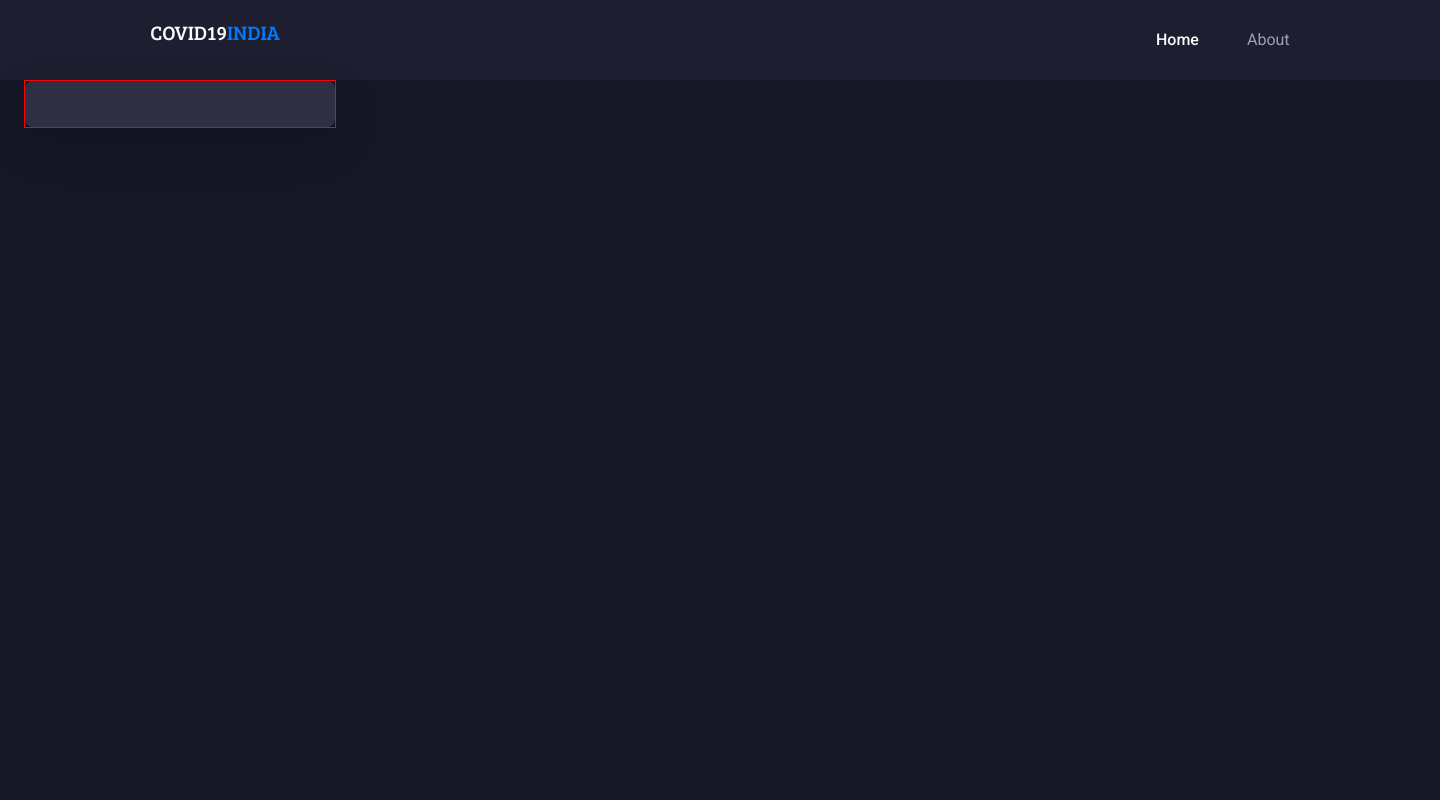
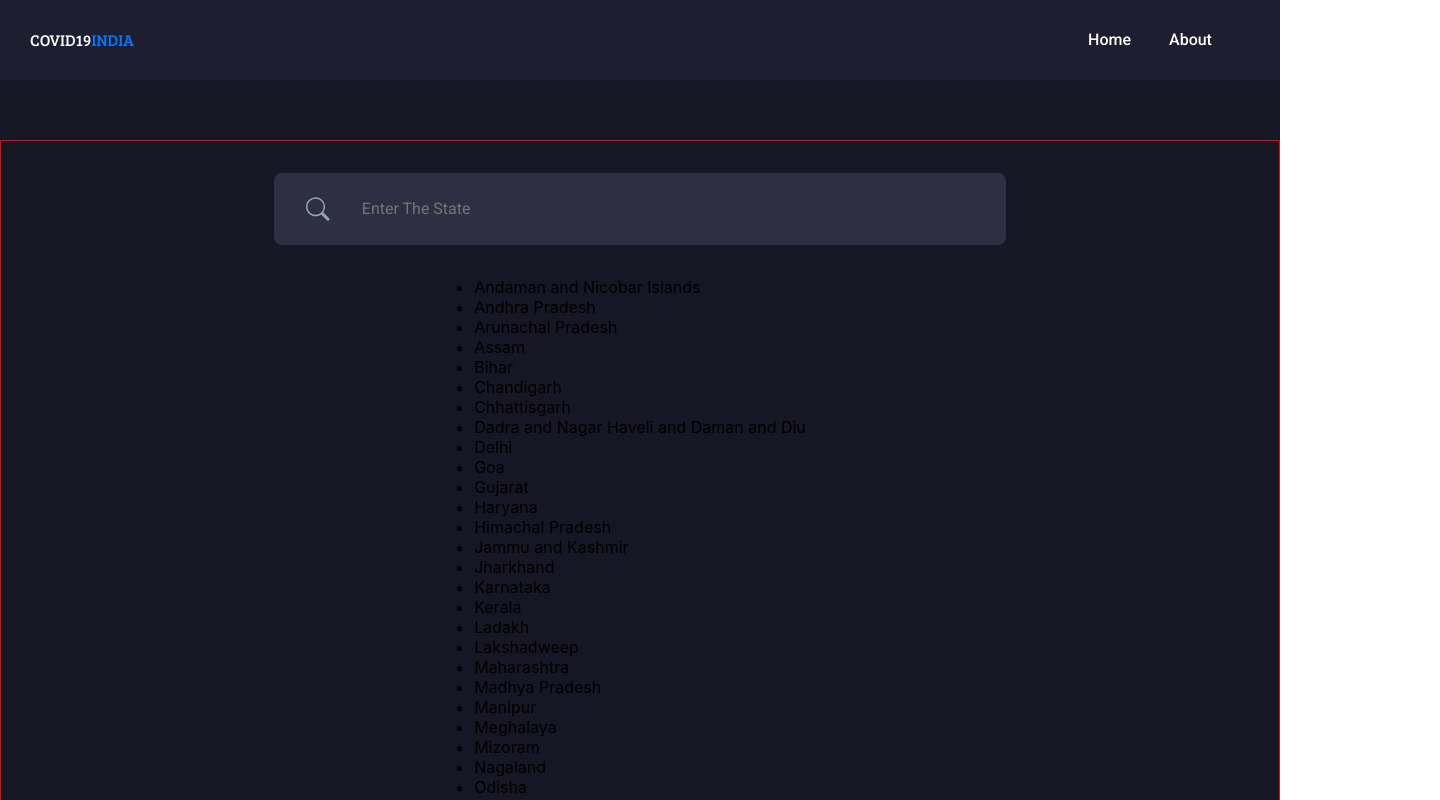
Before and after one commit to vasamsaiteja/covid19Dashboard, a React (Create React App) app: page / in a window 1280 px wide. Shown: the top 800 px of the page, 1440 px wide, since content can reach past the window. Built offline with nearby package versions, Linux system fonts and the light colour scheme; a web font is replaced by a local one.

Commit message:
updatedHeader

```diff
--- a/src/App.js
+++ b/src/App.js
@@ -1,4 +1,5 @@
 import Home from './components/Home'
+// import Header from './components/Header'
 
 import './App.css'
 
@@ -149,6 +150,6 @@ const statesList = [
   },
 ]
 
-const App = () => <Home />
+const App = () => <Home statesList={statesList} />
 
 export default App
--- a/src/components/GetCountryStats/index.css
+++ b/src/components/GetCountryStats/index.css
@@ -1,24 +1,42 @@
+.bottom-container {
+  display: flex;
+  flex-direction: column;
+  justify-content: flex-start;
+  align-items: center;
+  border: 1px solid red;
+  position: relative;
+  top: 140px;
+}
 .search-container {
-  position: absolute;
-  width: 312px;
-  height: 48px;
-  left: 24px;
-  top: 80px;
-  border: 1px solid red;
-
-  /* Shadow 2 */
-
-  filter: drop-shadow(0px 8px 16px rgba(23, 31, 70, 0.08));
+  background-color: #2f2f43;
+  border-radius: 8px;
+  margin: 32px 0px;
+  display: flex;
+  flex-direction: flex-start;
+  align-items: center;
+  width: 57.22%;
+  height: 72px;
 }
-.search-element {
-  position: absolute;
-  left: 0px;
-  right: 0px;
-  top: 0px;
-  bottom: 0px;
-  background: #2f2f43;
-  border-radius: 8px;
-  border-width: 0;
-
-  filter: drop-shadow(0px 15px 25px rgba(0, 0, 0, 0.06));
+@media screen and (max-width: 600px) {
+  .search-container {
+    width: 90%;
+  }
 }
+.search-icon {
+  color: #94a3b8;
+  font-size: 24px;
+  margin: 0 32px;
+}
+.input-search {
+  background-color: transparent;
+  border: none;
+  outline: none;
+  font-family: 'Roboto';
+  font-style: normal;
+  font-weight: 400;
+  font-size: 16px;
+  line-height: 24px;
+  width: 90%;
+  padding-right: 20px;
+  color: #94a3b8;
+}
--- a/src/components/GetCountryStats/index.js
+++ b/src/components/GetCountryStats/index.js
@@ -1,14 +1,50 @@
 import {Component} from 'react'
+import {BsSearch} from 'react-icons/bs'
 
 import './index.css'
 
 class GetCountryStats extends Component {
+  state = {
+    searchInput: '',
+  }
+
+  onSearchValue = event => {
+    this.setState({searchInput: event.target.value})
+  }
+
+  renderSearchResults = () => {
+    const {statesList} = this.props
+    const {searchInput} = this.state
+    const formattedList = statesList.map(each => ({
+      stateCode: each.state_code,
+      stateName: each.state_name,
+    }))
+    const filteredData = formattedList.filter(
+      each => each.stateName === searchInput,
+    )
+    console.log(filteredData)
+    return (
+      <>
+        <div className="search-container">
+          <BsSearch className="search-icon" />
+          <input
+            type="search"
+            placeholder="Enter The State"
+            className="input-search"
+            onChange={this.onSearchValue}
+          />
+        </div>
+        <ul>
+          {formattedList.map(each => (
+            <li>{each.stateName}</li>
+          ))}
+        </ul>
+      </>
+    )
+  }
+
   render() {
-    return (
-      <div className="search-container">
-        <input type="search" className="search-element" />
-      </div>
-    )
+    return <div className="bottom-container">{this.renderSearchResults()}</div>
   }
 }
 
--- a/src/components/Header/index.css
+++ b/src/components/Header/index.css
@@ -1,154 +1,81 @@
 .nav-container {
   background: #1e1e30;
-  position: absolute;
-  width: 360px;
-  height: 56px;
-  left: 0px;
-  top: 0px;
+  display: flex;
+  justify-content: space-between;
+  align-items: center;
+  position: fixed;
+  min-width: 360px;
+  width: 100%;
+  height: 80px;
+  z-index: 1000;
+  padding: 0 30px;
 }
 .nav-logo {
-  position: absolute;
-  width: 104px;
-  height: 24px;
-  left: 24px;
-  top: 16px;
   font-family: 'Bree Serif';
   font-style: normal;
   font-weight: normal;
   font-size: 16px;
   line-height: 24px;
-  /* identical to box height, or 150% */
-  text-align: center;
-  /* Light / blue-gray / 50 */
   color: #f8fafc;
 }
+
 span {
   color: #007bff;
 }
-.menu-icon {
+.nav-mobile-bar {
+  display: none;
+  color: #fff;
+  font-size: 24px;
+}
+.nav-items-container {
+  min-width: 10%;
+  width: 200px;
+  display: flex;
+  justify-content: space-evenly;
+  color: #fff;
+}
+.nav-items-container h1 {
+  font-size: 16px;
+  font-family: 'Roboto';
+  line-height: 24px;
+  font-weight: 500;
+}
+.nav-items-mobile {
   position: absolute;
-  left: 86.67%;
-  right: 6.67%;
-  top: 0.58%;
-  bottom: 98.56%;
-  height: 24px;
-  width: 24px;
-  /* border: 1px solid red; */
-  top: 16px;
-  left: 312px;
-  cursor: pointer;
-  background-color: transparent;
-  border: none;
+  top: 80px;
+  left: 0;
+  right: 0;
+
+  display: flex;
+  justify-content: space-between;
+  align-items: center;
+
+  width: 100%;
+  /* background: #1e1e30; */
+  padding: 0 20px;
+  height: 80px;
+  transition: all 1s ease-in;
 }
-.square-icon-image {
-  position: absolute;
-  left: 45.29%;
-  right: 18.75%;
-  top: 56.38%;
-  bottom: 6.41%;
-  width: 8.63px;
-  height: 8.93px;
-  top: 13.53px;
-  left: 10.87px;
+.nav-items-mobile div {
+  display: flex;
 }
-
-.vector-bottom-bar-icon {
-  position: absolute;
-  left: 4.69%;
-  right: 57.81%;
-  top: 71.88%;
-  bottom: 21.88%;
-  width: 9px;
-  height: 1.5px;
-  top: 17.25px;
-  left: 1.13px;
+.nav-items-mobile div h1 {
+  margin-right: 10px;
+  font-size: 16px;
+  font-family: 'Roboto';
+  line-height: 24px;
+  font-weight: 500;
+  color: #fff;
 }
-.vector-middle-bar-icon {
-  position: absolute;
-  left: 4.69%;
-  right: 18.75%;
-  top: 46.88%;
-  bottom: 46.88%;
-  width: 18.38px;
-  height: 1.5px;
-  top: 11.25px;
-  left: 1.13px;
-  margin-bottom: 4.5px;
+.nav-items-mobile svg {
+  color: #fff;
+  font-size: 20px;
 }
-.vector-top-bar-icon {
-  position: absolute;
-  left: 4.69%;
-  right: 18.75%;
-  top: 21.88%;
-  bottom: 71.88%;
-  width: 18.38px;
-  height: 1.5px;
-  top: 5.25px;
-  left: 1.13px;
-  margin-bottom: 4.5px;
-}
-@media screen and (min-width: 768px) {
-  .menu-icon {
+@media screen and (max-width: 460px) {
+  .nav-items-container {
     display: none;
   }
-  .nav-container {
-    position: absolute;
-    width: 1440px;
-    height: 80px;
-    left: 0px;
-    top: 0px;
-  }
-  .nav-logo {
-    width: 130px;
-    height: 24px;
-    left: 150px;
-    top: 20px;
-    font-size: 20px;
+  .nav-mobile-bar {
+    display: block;
   }
 }
-@media screen and (max-width: 768px) {
-  .lg-home-heading {
-    display: none;
-  }
-  .lg-about-heading {
-    display: none;
-  }
-}
-@media screen and (min-width: 768px) {
-  .lg-home-heading {
-    position: absolute;
-    width: 43px;
-    height: 24px;
-    left: 1156px;
-    top: 28px;
-
-    font-family: Roboto;
-    font-style: normal;
-    font-weight: 500;
-    font-size: 16px;
-    line-height: 24px;
-    /* identical to box height, or 150% */
-
-    /* Light / blue-gray / 50 */
-
-    color: #f8fafc;
-  }
-  .lg-about-heading {
-    position: absolute;
-    width: 43px;
-    height: 24px;
-    left: 1247px;
-    top: 28px;
-
-    font-family: Roboto;
-    font-style: normal;
-    font-weight: normal;
-    font-size: 16px;
-    line-height: 24px;
-    /* identical to box height, or 150% */
-
-    /* Light / blue-gray / 400 */
-
-    color: #94a3b8;
-  }
-}
--- a/src/components/Header/index.js
+++ b/src/components/Header/index.js
@@ -1,51 +1,49 @@
 import {Component} from 'react'
-import Tabs from '../Tabs'
+import {AiFillCloseCircle} from 'react-icons/ai'
+import {GiHamburgerMenu} from 'react-icons/gi'
+// import Tabs from '../Tabs'
 
 import './index.css'
 
 class Header extends Component {
   state = {
-    clicked: false,
+    isOpened: false,
   }
 
   onChange = () => {
-    this.setState(prevState => ({clicked: !prevState.clicked}))
+    this.setState(prevState => ({isOpened: !prevState.isOpened}))
   }
 
   render() {
-    const {clicked} = this.state
+    const {isOpened} = this.state
     return (
       <>
         <nav className="nav-container">
           <h1 className="nav-logo">
             COVID19<span>INDIA</span>
           </h1>
-          <button type="button" className="menu-icon" onClick={this.onChange}>
-            <img
-              src="https://res.cloudinary.com/saiteja68/image/upload/v1639278313/Vector_3_wzidja.png"
-              alt="icon"
-              className="vector-top-bar-icon"
-            />
-            <img
-              src="https://res.cloudinary.com/saiteja68/image/upload/v1639207877/Vector_2_joi8ye.png"
-              alt="icon"
-              className="vector-middle-bar-icon"
-            />
-            <img
-              src="https://res.cloudinary.com/saiteja68/image/upload/v1639207480/Vector_1_jx23kf.png"
-              alt="icon"
-              className="vector-bottom-bar-icon"
-            />
-            <img
-              src="https://res.cloudinary.com/saiteja68/image/upload/v1639201979/Vector_fekyd7.png"
-              alt="icon"
-              className="square-icon-image"
-            />
-          </button>
-          <h1 className="lg-home-heading">Home</h1>
-          <h1 className="lg-about-heading">About</h1>
+          <div className="nav-mobile-bar">
+            {!isOpened ? (
+              <GiHamburgerMenu onClick={this.onChange} className="bars-icon" />
+            ) : (
+              <AiFillCloseCircle onClick={this.onChange} />
+            )}
+          </div>
+          {isOpened && (
+            <div className="nav-items-mobile">
+              <div>
+                <h1 className="lg-home-heading">Home</h1>
+                <h1 className="lg-about-heading">About</h1>
+              </div>
+              <AiFillCloseCircle onClick={this.onChange} />
+            </div>
+          )}
+
+          <div className="nav-items-container">
+            <h1>Home</h1>
+            <h1>About</h1>
+          </div>
         </nav>
-        {clicked && <Tabs onChange={this.onChange} />}
       </>
     )
   }
--- a/src/components/Home/index.css
+++ b/src/components/Home/index.css
@@ -1,7 +1,8 @@
 .home-container {
-  position: relative;
-  width: 360px;
-  height: 2769px;
+  min-width: 360px;
+  width: 100vw;
+  /* padding: 0 20px; */
+  min-height: 100vh;
   /* display: flex;
   flex-direction: column; */
   background: #161625;
@@ -11,8 +12,6 @@
 }
 @media screen and (min-width: 768px) {
   .home-container {
-    position: relative;
-    width: 1440px;
-    height: 3037px;
+    /* padding: 0 30px; */
   }
 }
--- a/src/components/Home/index.js
+++ b/src/components/Home/index.js
@@ -3,11 +3,17 @@ import GetCountryStats from '../GetCountryStats'
 
 import './index.css'
 
-const Home = () => (
-  <div className="home-container">
-    <Header />
-    <GetCountryStats />
-  </div>
-)
+const Home = props => {
+  const {statesList} = props
+
+  return (
+    <>
+      <Header />
+      <div className="home-container">
+        <GetCountryStats statesList={statesList} />
+      </div>
+    </>
+  )
+}
 
 export default Home
--- a/src/components/Tabs/index.js
+++ /dev/null
@@ -1,56 +0,0 @@
-import {Component} from 'react'
-import './index.css'
-
-class Tabs extends Component {
-  closeTab = () => {
-    const {onChange} = this.props
-    onChange()
-  }
-
-  renderTabsList = () => (
-    <ul className="unordered-list-container">
-      <nav className="nav-container">
-        <h1 className="nav-logo">
-          COVID19<span>INDIA</span>
-        </h1>
-        <button type="button" className="menu-icon">
-          <img
-            src="https://res.cloudinary.com/saiteja68/image/upload/v1639278313/Vector_3_wzidja.png"
-            alt="icon"
-            className="vector-top-bar-icon"
-          />
-          <img
-            src="https://res.cloudinary.com/saiteja68/image/upload/v1639207877/Vector_2_joi8ye.png"
-            alt="icon"
-            className="vector-middle-bar-icon"
-          />
-          <img
-            src="https://res.cloudinary.com/saiteja68/image/upload/v1639207480/Vector_1_jx23kf.png"
-            alt="icon"
-            className="vector-bottom-bar-icon"
-          />
-          <img
-            src="https://res.cloudinary.com/saiteja68/image/upload/v1639201979/Vector_fekyd7.png"
-            alt="icon"
-            className="square-icon-image"
-          />
-        </button>
-      </nav>
-      <li className="home-tab">Home</li>
-      <li className="about-tab">about</li>
-      <li className="cross-button" onClick={this.closeTab}>
-        <img
-          src="https://res.cloudinary.com/saiteja68/image/upload/v1639371749/Shape_he718v.png"
-          alt="cross-icon"
-          className="cross-icon"
-        />
-      </li>
-    </ul>
-  )
-
-  render() {
-    return <>{this.renderTabsList()}</>
-  }
-}
-
-export default Tabs
```
Also changed, not shown: src/components/Tabs/index.css (deleted, +0 -79 lines).
